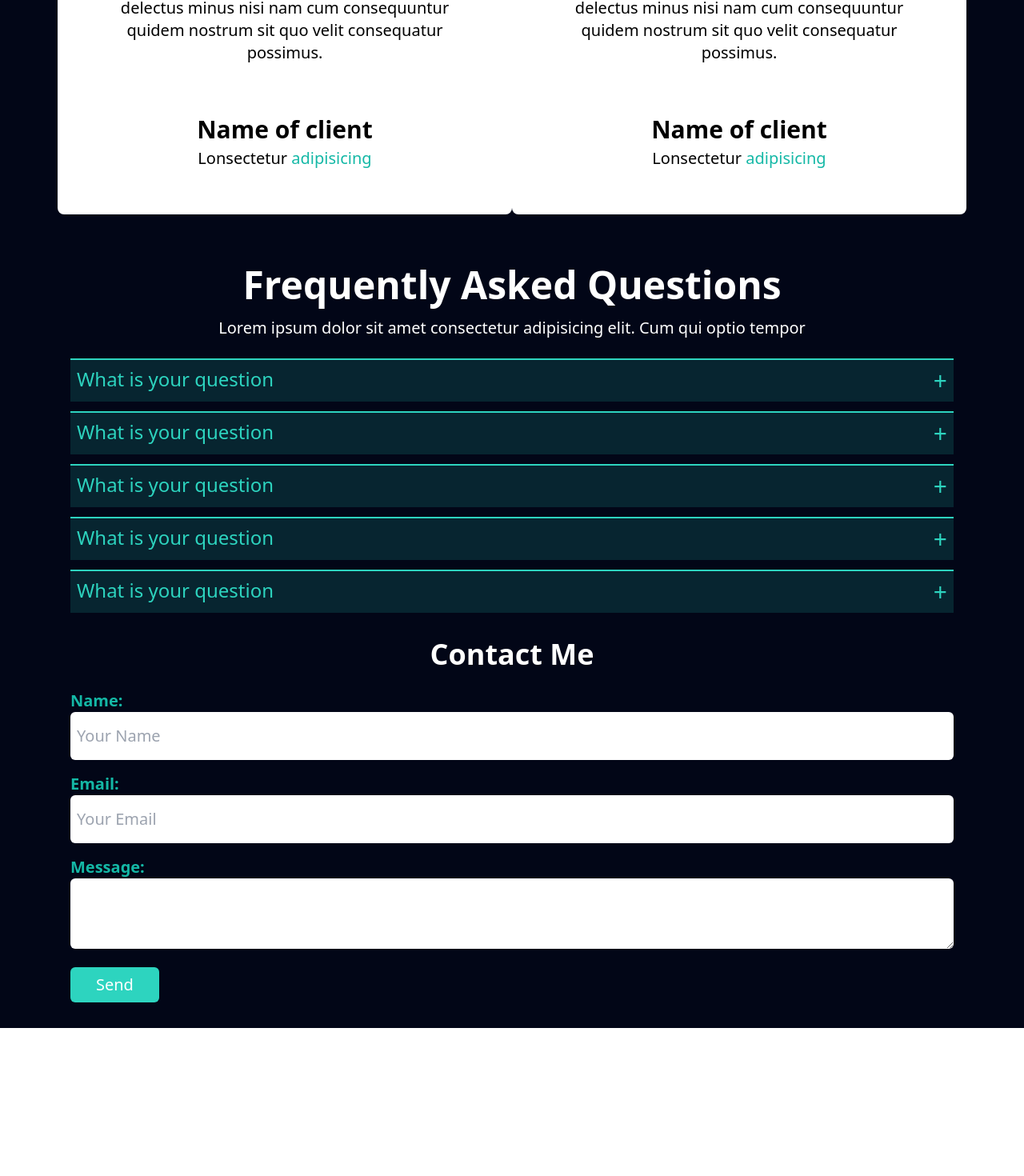
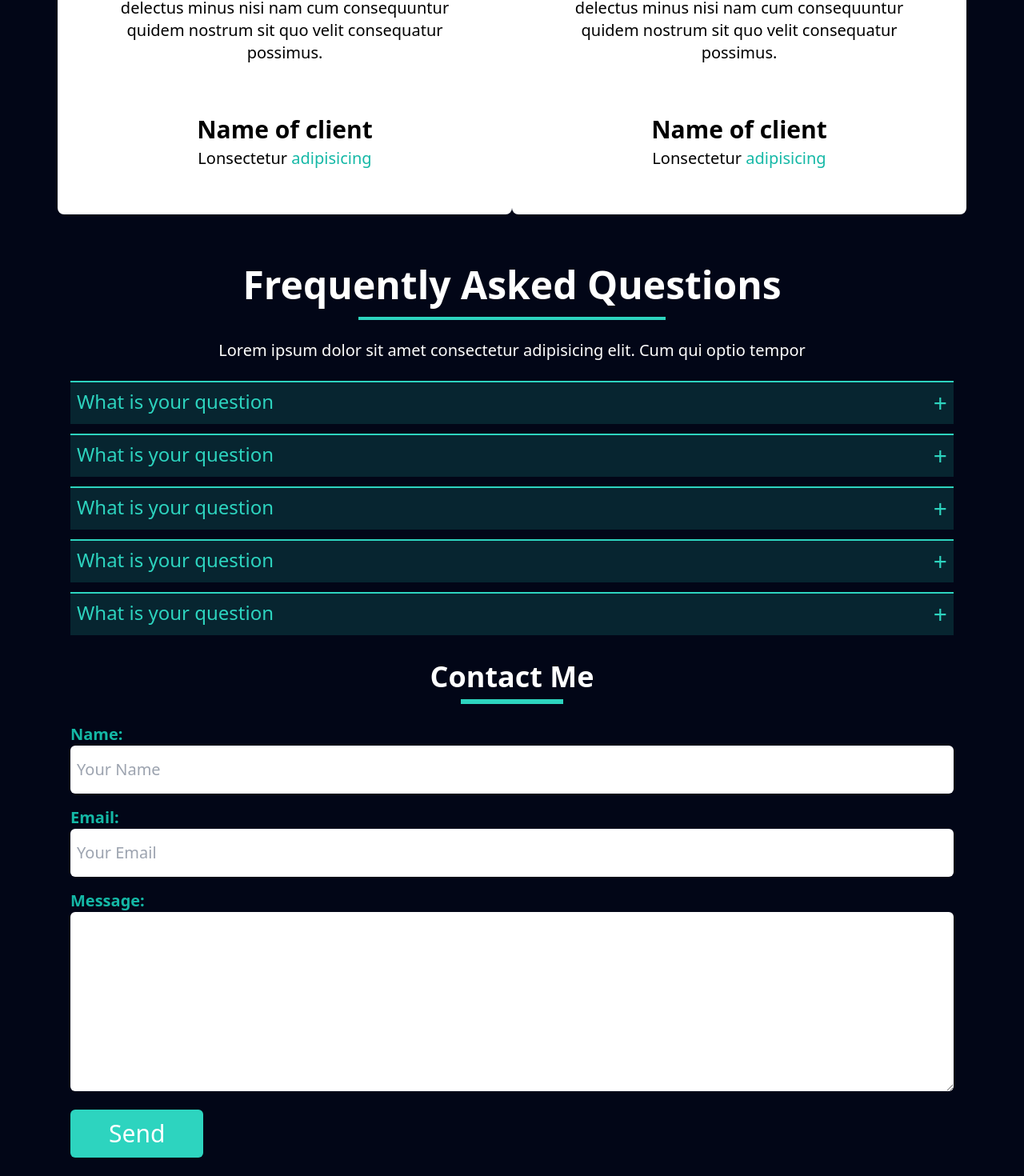
Before and after one commit to mktmakanta/Sungrid-Solutions, a React (Vite) app: page / in a window 1280 px wide. Shown: the part 5262-6732 px from the top of the page at 80% size. Before the commit the page ends 6547 px from the top, so only its background shows below. Built offline with nearby package versions, Linux system fonts and the light colour scheme.

Commit message:
i just finished the tablet and mobile version responsiveness

```diff
--- a/src/ContactPage.jsx
+++ b/src/ContactPage.jsx
@@ -36,7 +36,10 @@ const ContactPage = () => {
 
   return (
     <>
-      <h1 className="text-white text-4xl font-bold">Contact Me</h1>
+      <div>
+        <h1 className="text-white text-4xl font-bold">Contact Me</h1>
+        <div className="w-32 h-1.5 bg-teal-400 mx-auto mt-2"></div>
+      </div>
       <form
         className=" text-teal-500 text-left p-8 pt-2 text-xl"
         onSubmit={handleSubmit}
@@ -68,7 +71,7 @@ const ContactPage = () => {
         <div className="my-4">
           <label className=" font-semibold ">Message:</label>
           <textarea
-            className="text-stone-700 py-4 px-2 w-full rounded-md"
+            className="text-stone-700 py-4 px-2 w-full rounded-md h-56"
             name="message"
             value={formData.message}
             onChange={handleChange}
@@ -76,7 +79,7 @@ const ContactPage = () => {
           ></textarea>
         </div>
         <button
-          className="bg-teal-400 text-white px-8 py-2 rounded-md"
+          className="bg-teal-400 hover:bg-teal-300  text-white px-8 py-2 rounded-md md:text-3xl md:px-12 md:py-3"
           type="submit"
         >
           Send
--- a/src/HomePage.jsx
+++ b/src/HomePage.jsx
@@ -17,11 +17,11 @@ function HomePage() {
             in culpa qui officia deserunt mollit anim id est laborum.
           </p>
           <div className="my-6 md:mx-8 lg:mx-0">
-            <button className="bg-teal-400 md:mx-2 lg:mx-0 text-white rounded-md md:text-lg md:py-4 md:px-10 font-medium mx-2 py-2 px-5">
+            <button className="bg-teal-400 md:mx-2 hover:bg-teal-500 lg:mx-0 text-white rounded-md md:text-lg md:py-4 md:px-10 font-medium mx-2 py-2 px-5">
               Get a Quote
             </button>
 
-            <button className="border md:mx-2 border-teal-400 md:py-4 md:px-10 md:text-lg  text-teal-400 font-medium rounded-md py-2 px-5">
+            <button className="border md:mx-2 hover:bg-teal-100/25 border-teal-400 md:py-4 md:px-10 md:text-lg  text-teal-400 font-medium rounded-md py-2 px-5">
               See our Works
             </button>
           </div>
--- a/src/faqPage.jsx
+++ b/src/faqPage.jsx
@@ -42,9 +42,12 @@ const FaqPage = () => {
   return (
     <div className="text-teal-400 p-6  px-8 space-y-3">
       <div className="text-white my-6 ">
-        <h2 className="text-3xl md:text-5xl my-4 font-semibold ">
-          Frequently Asked Questions
-        </h2>
+        <div>
+          <h2 className="text-3xl md:text-5xl my-4 font-semibold ">
+            Frequently Asked Questions
+          </h2>
+          <div className="w-96 h-1 bg-teal-400 mx-auto mt-2 mb-6"></div>
+        </div>
         <p className="md:text-xl">
           Lorem ipsum dolor sit amet consectetur adipisicing elit. Cum qui optio
           tempor
```
